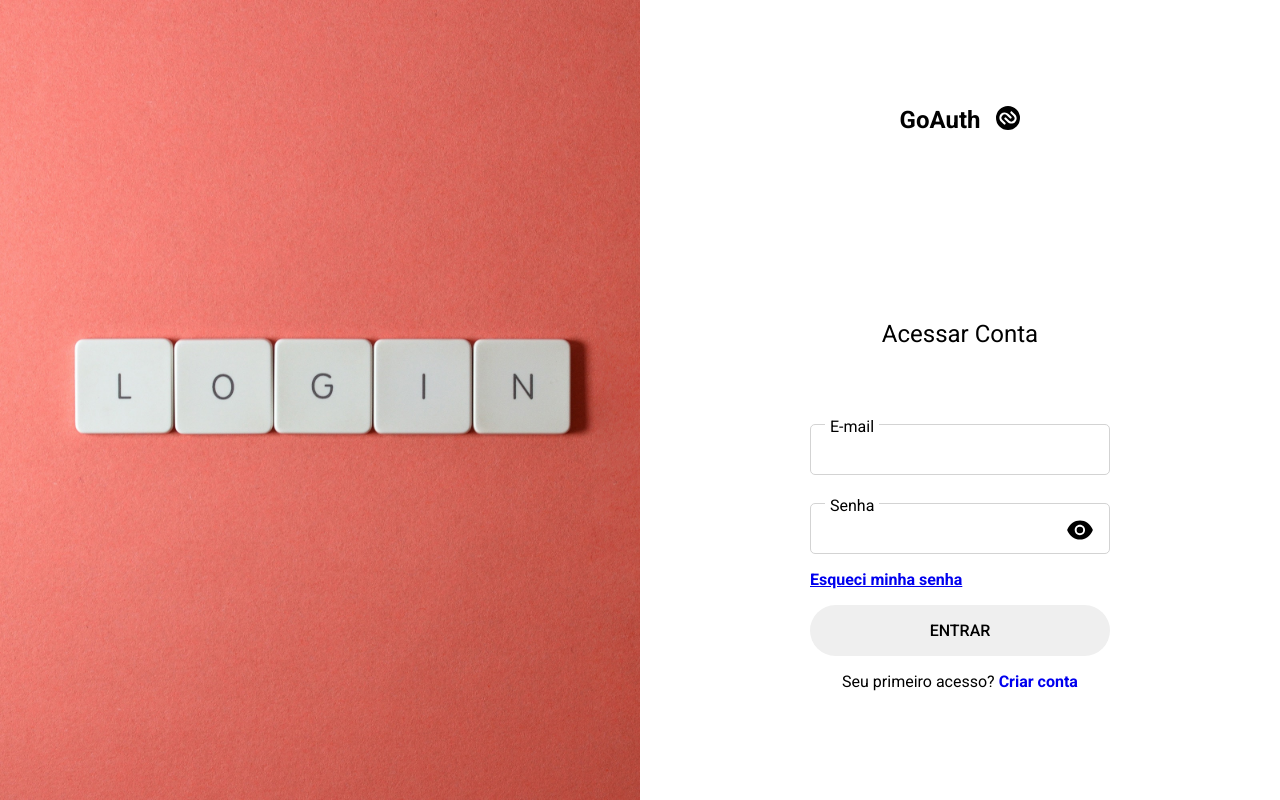
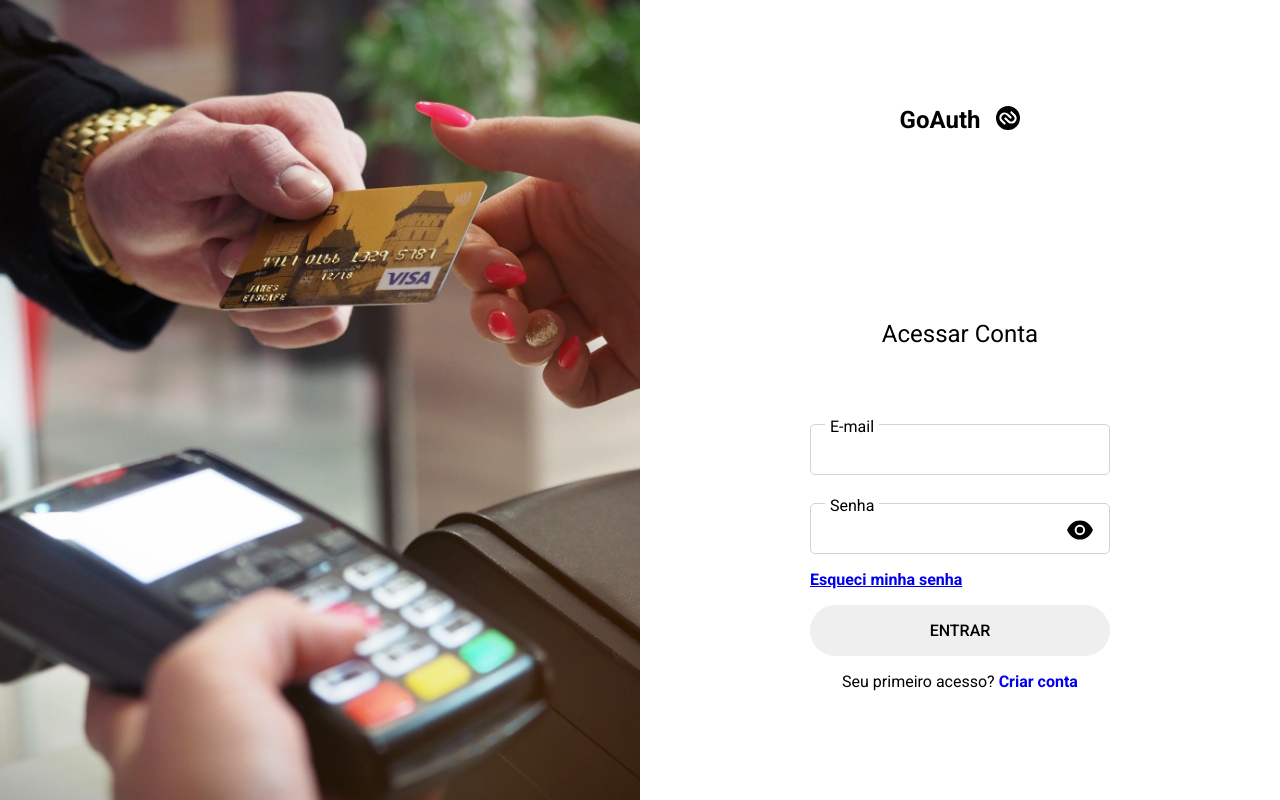
Before and after one commit to michelwene/GoAuth, a React (Create React App) app: page / in a window 1280 px wide. Built offline with nearby package versions, Linux system fonts and the light colour scheme.

Commit message:
refact: switch banner

```diff
--- a/src/components/Banner/styles.ts
+++ b/src/components/Banner/styles.ts
@@ -1,7 +1,7 @@
 import styled from "styled-components";
 
 export const Aside = styled.aside`
-  background: url("/assets/login.jpg") center / cover no-repeat;
+  background: url("/assets/carton.jpg") center / cover no-repeat;
   display: flex;
   flex: 1;
   height: 100%;
--- a/src/pages/Login/index.tsx
+++ b/src/pages/Login/index.tsx
@@ -1,4 +1,4 @@
-import { Container, Content, FormGroup, FormLink } from "./styles";
+import { Container, Content, FormGroup } from "./styles";
 
 import { useForm } from "react-hook-form";
 import { yupResolver } from "@hookform/resolvers/yup";
```
Also changed, not shown: public/assets/carton.jpg (added), public/assets/login.jpg (deleted).
